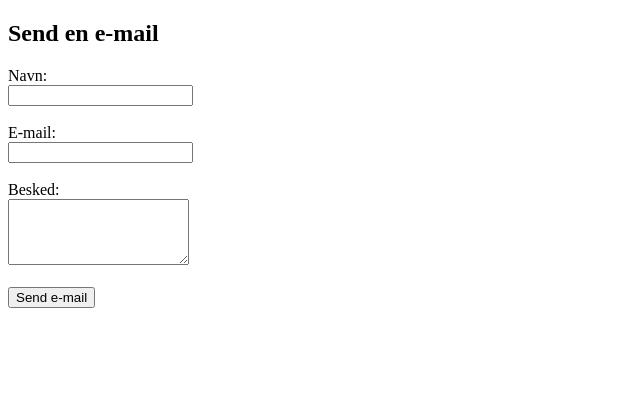
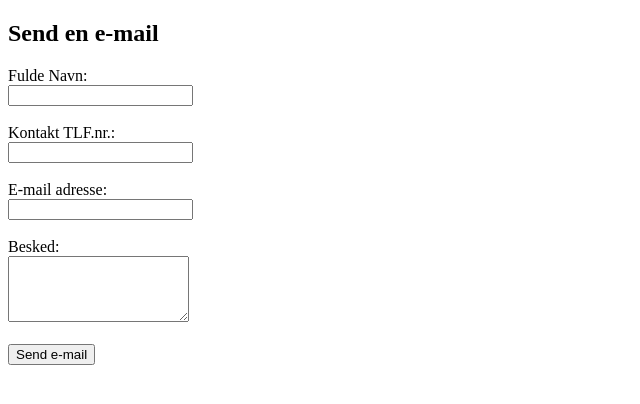
Before and after one commit to dnielsengl/knits.gl, a plain HTML site: page contact.html in a window 1280 px wide. Shown: the whole page, without its empty margins (0-640 px from the left). Drawn offline with Linux system fonts and the light colour scheme.

Commit message:
Update contact.html

```diff
--- a/contact.html
+++ b/contact.html
@@ -13,10 +13,13 @@
 <body>
     <h2>Send en e-mail</h2>
     <form action="send_email.php" method="POST" onsubmit="showSuccessMessage()">
-        <label for="name">Navn:</label><br>
+        <label for="name">Fulde Navn:</label><br>
         <input type="text" id="name" name="name" required><br><br>
 
-        <label for="email">E-mail:</label><br>
+        <label for="tlfnr">Kontakt TLF.nr.:</label><br>
+        <input type="text" id="tlfnr" name="tlfnr" required><br><br>
+
+        <label for="email">E-mail adresse:</label><br>
         <input type="email" id="email" name="email" required><br><br>
 
         <label for="message">Besked:</label><br>
```
